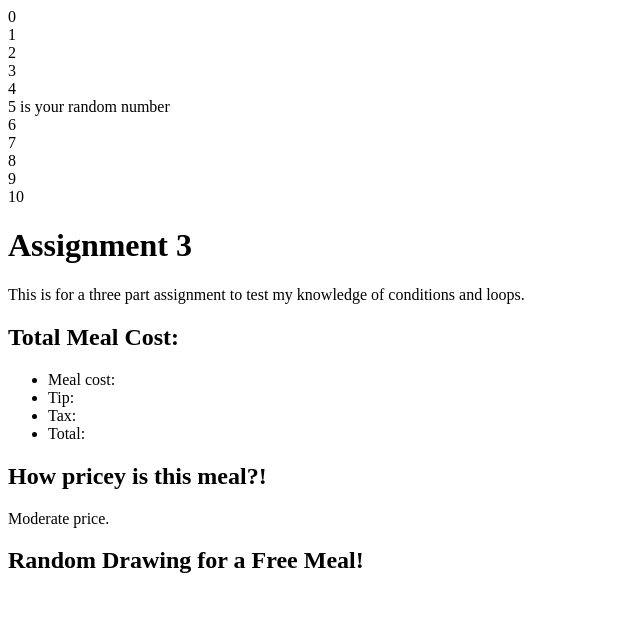
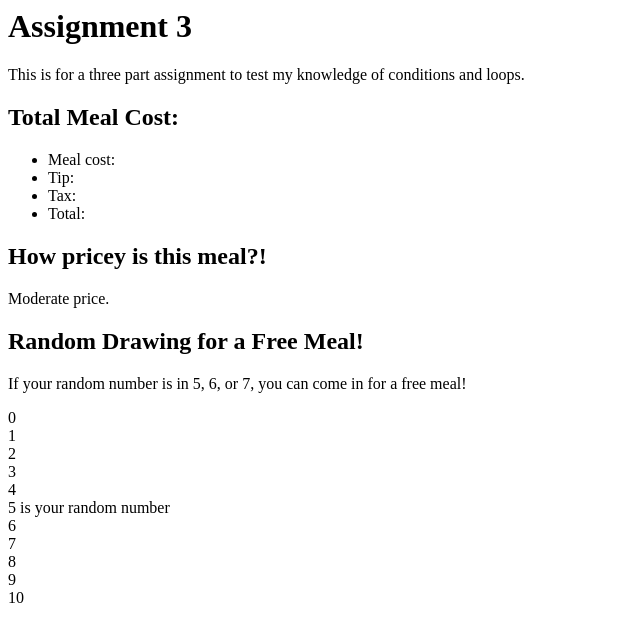
Before and after one commit to aggiewb/scc-web-dev-w20, a PHP site: page /conditions_and_loops.php in a window 1280 px wide. Shown: the top 642 px of the page, without its empty margins (0-640 px from the left). Run offline with PHP 8.4, Linux system fonts and the light colour scheme.

Commit message:
Add p element to describe random number, and move for loop into a p element in the third h2 section

```diff
--- a/itc240/assignment4/conditions_and_loops.php
+++ b/itc240/assignment4/conditions_and_loops.php
@@ -13,16 +13,6 @@ $tip_amount_f = number_format($tip_amount, 2);
 $tax_amount_f = number_format($tax_amount, 2);
 $total_cost_f = number_format($total_cost, 2);
 
-
-//for loop for free meal
-$random_number = rand(5, 7);
-for($counter = 0; $counter < 11; $counter++){
-    echo $counter;
-    if($counter == $random_number){
-        echo ' is your random number';
-    }
-    echo nl2br("\n");
-}
 ?>
 
 <html>
@@ -38,8 +28,7 @@ for($counter = 0; $counter < 11; $counter++){
             <li>Total: <?php $total_cost_f ?></li>
         </ul>
         <h2>How pricey is this meal?!</h2>
-        <p><?php
-        //desicion tree for meal price
+        <p><?php //desicion tree for meal price
         if($total_cost < 20){
             echo 'Bargain price.';
         } elseif($total_cost > 20 || $total_cost < 40){
@@ -51,5 +40,16 @@ for($counter = 0; $counter < 11; $counter++){
         }
         ?></p>
         <h2>Random Drawing for a Free Meal!</h2>
+        <p>If your random number is in 5, 6, or 7, you can come in for a free meal!</p>
+        <p><?php //for loop for free meal
+        $random_number = rand(5, 7);
+        for($counter = 0; $counter < 11; $counter++){
+            echo $counter;
+        if($counter == $random_number){
+            echo ' is your random number';
+        }
+        echo nl2br("\n");
+        }
+        ?></p>
     </body>
 </html>
```
